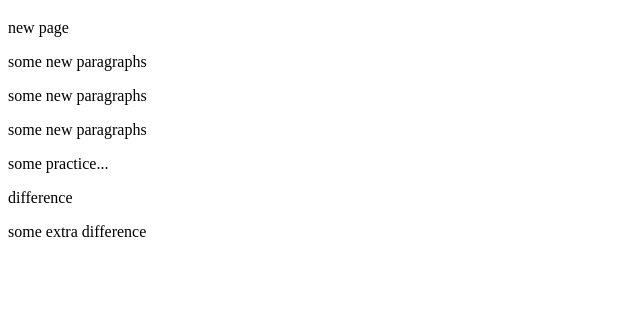
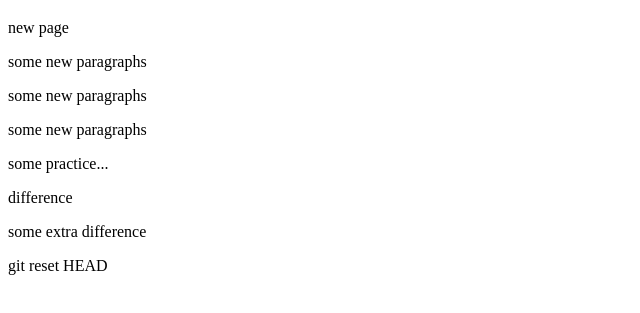
Before and after one commit to timu-ryan/git-learning, a plain HTML site: page index.html in a window 1280 px wide. Shown: the part 61-374 px from the top of the page, without its empty margins (0-640 px from the left). Drawn offline with Linux system fonts and the light colour scheme.

Commit message:
learn git reset HEAD, git restore --staged

```diff
--- a/index.html
+++ b/index.html
@@ -15,5 +15,6 @@
   <p>some practice...</p>
   <p>difference</p>
   <p>some extra difference</p>
+  <p>git reset HEAD</p>
 </body>
 </html>
```
